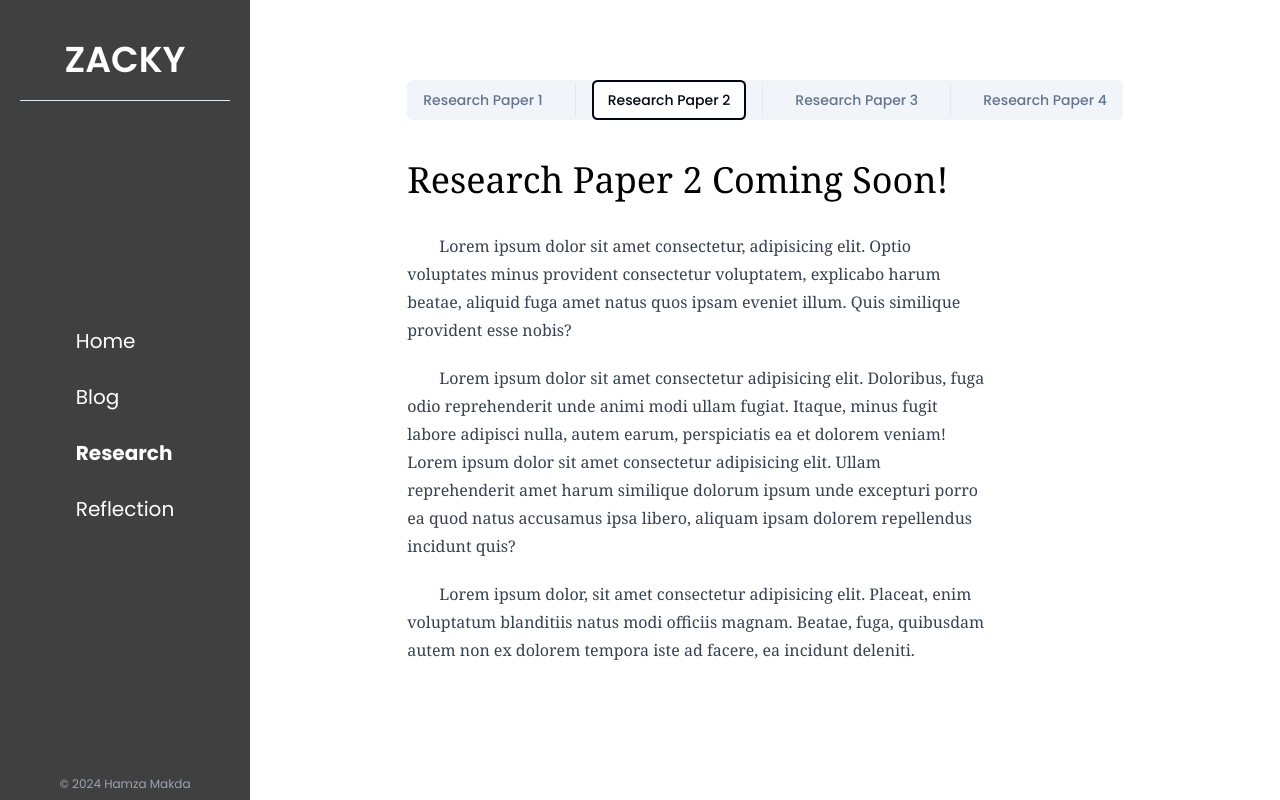
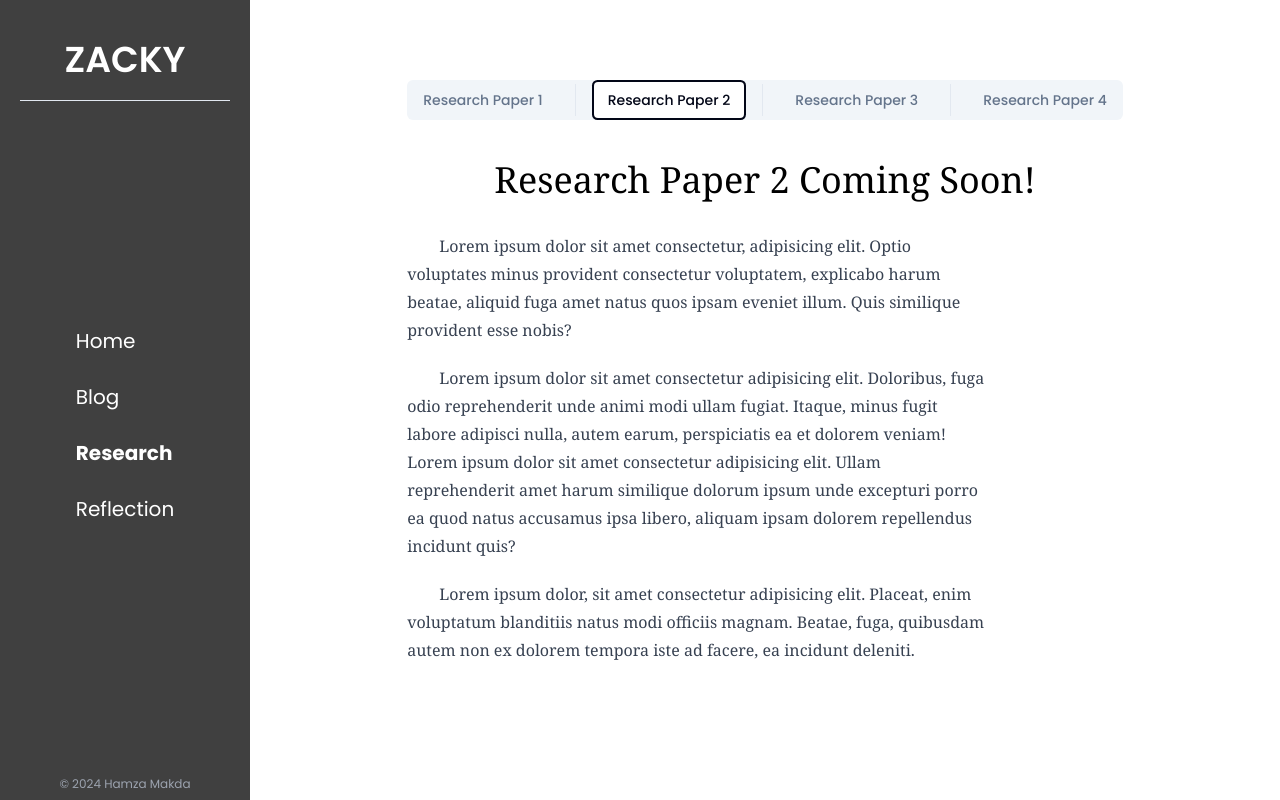
Before and after one commit to VaitVhat52/20time, a Next.js app: page /research in a window 1280 px wide. Both pictures are taken after a click on the tab "Research Paper 2". Built offline with nearby package versions, Linux system fonts and the light colour scheme.

Commit message:
Update page.jsx

```diff
--- a/src/app/research/page.jsx
+++ b/src/app/research/page.jsx
@@ -27,25 +27,25 @@ const research = () => {
           <TabsTrigger value="4">Research Paper 4</TabsTrigger>
         </TabsList>
         <TabsContent value="1">
-          <h2 className="font-serif text-4xl pb-8">
+          <h2 className="font-serif text-4xl pb-8 text-center">
             What is an Arduino and how does it work?
           </h2>
           <Markdown className="font-serif prose indent-8">{research1}</Markdown>
         </TabsContent>
         <TabsContent value="2">
-          <h2 className="font-serif text-4xl pb-8">
+          <h2 className="font-serif text-4xl pb-8 text-center">
             Research Paper 2 Coming Soon!
           </h2>
           <Markdown className="font-serif prose indent-8">{research1}</Markdown>
         </TabsContent>
         <TabsContent value="3">
-          <h2 className="font-serif text-4xl pb-8">
+          <h2 className="font-serif text-4xl pb-8 text-center">
             Research Paper 3 Coming Soon!
           </h2>
           <Markdown className="font-serif prose indent-8">{research1}</Markdown>
         </TabsContent>
         <TabsContent value="4">
-          <h2 className="font-serif text-4xl pb-8">
+          <h2 className="font-serif text-4xl pb-8 text-center">
             Research Paper 4 Coming Soon!
           </h2>
           <Markdown className="font-serif prose indent-8">{research1}</Markdown>
```
